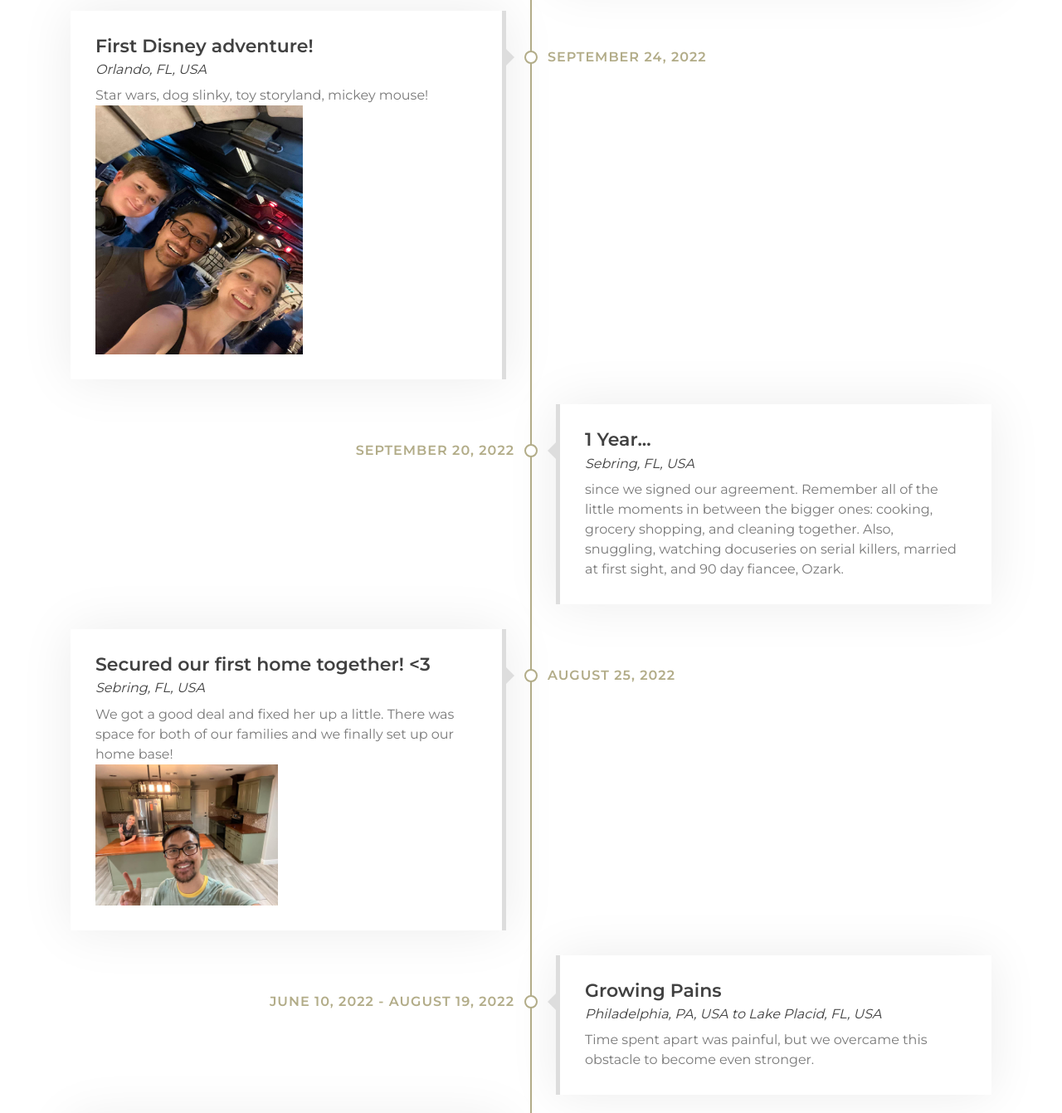
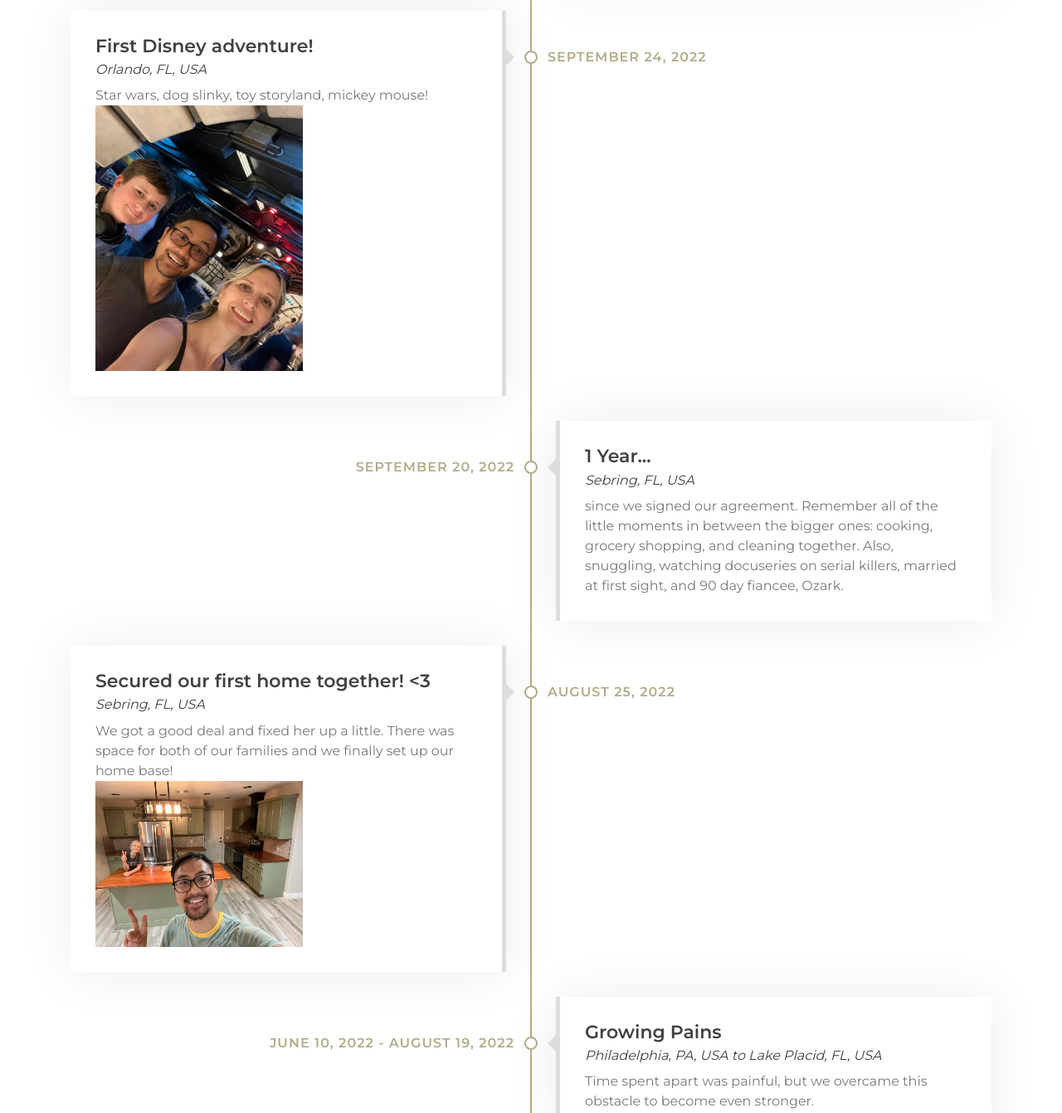
Before and after one commit to adnguyen/nikki, a plain HTML site: page index.html in a window 1280 px wide. Shown: the part 1460-2801 px from the top of the page at 83% size. Drawn offline with nearby package versions, Linux system fonts and the light colour scheme.

Commit message:
Update index.html

```diff
--- a/index.html
+++ b/index.html
@@ -88,7 +88,7 @@
                           <p>
                               Star wars, dog slinky, toy storyland, mickey mouse!
                               <div class="portfolio-img">
-                                  <img src="img/disney.jpg" width="250" height="300" alt="Image">
+                                  <img src="img/disney.jpg" width="250" height="320" alt="Image">
                               </div>
                           </p>
                       </div>
@@ -112,7 +112,7 @@
                             <p>
                                 We got a good deal and fixed her up a little. There was space for both of our families and we finally set up our home base!
                                 <div class="portfolio-img">
-                                    <img src="img/home.jpg" width="220" height="170" alt="Image">
+                                    <img src="img/home.jpg" width="250" height="200" alt="Image">
                                 </div>
                             </p>
                         </div>
```
